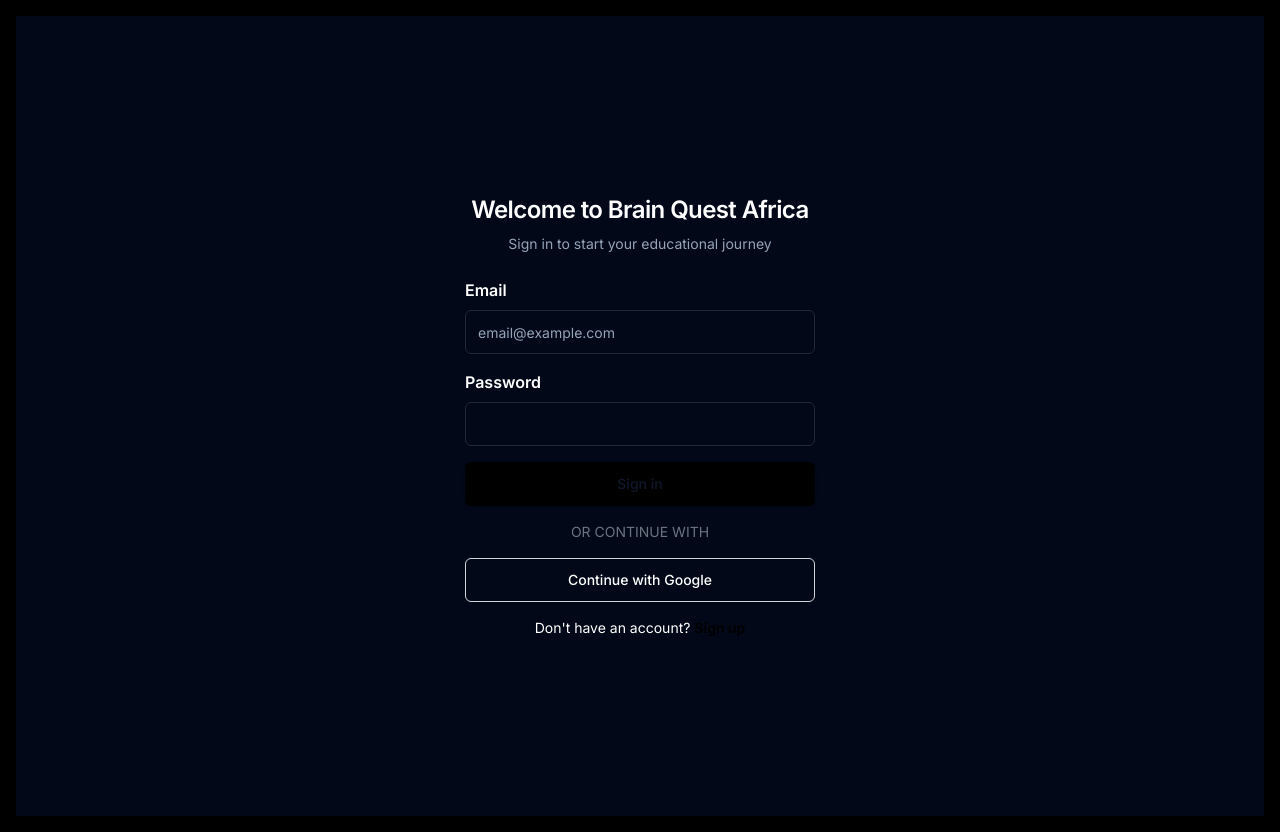
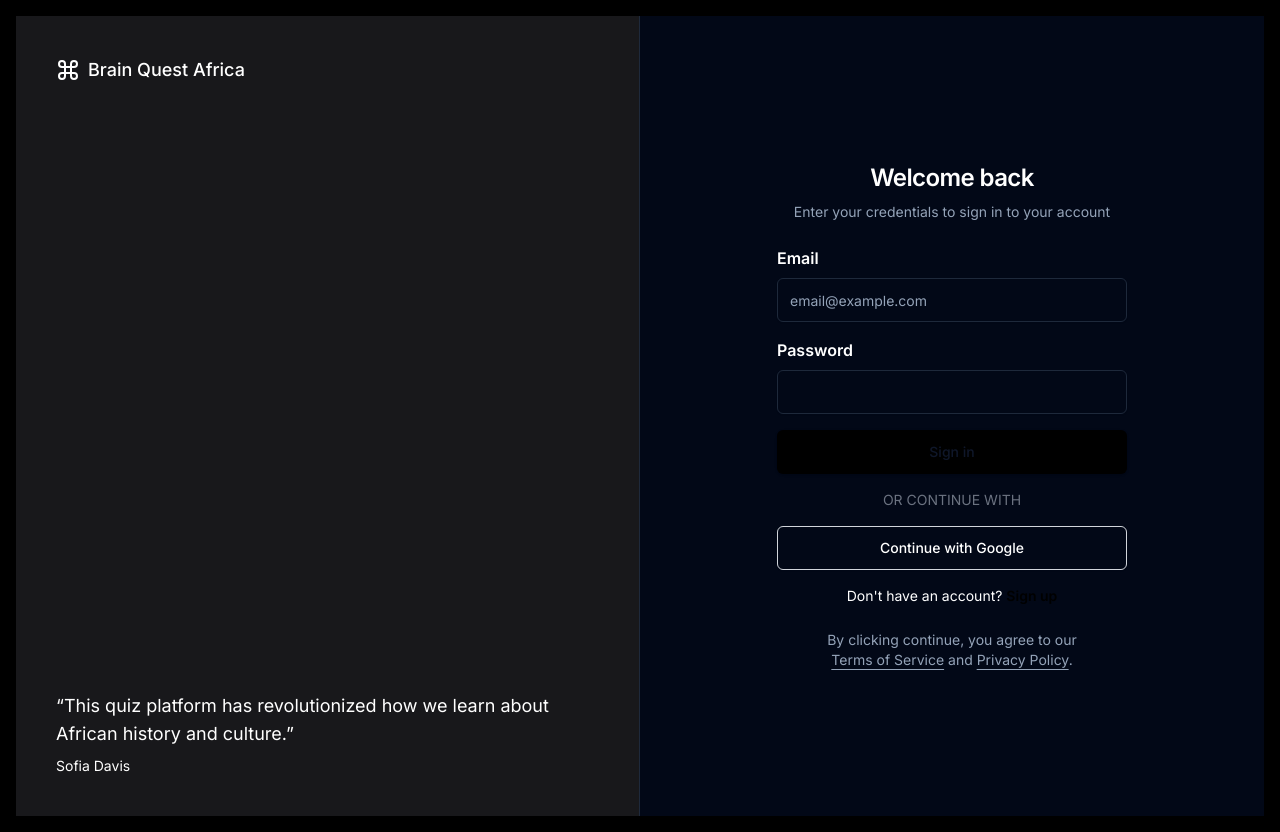
Before and after one commit to safaribeast/brain-quest-africa, a Next.js app: page /login in a window 1280 px wide. Built offline with nearby package versions, Linux system fonts and the light colour scheme; no server answers; the database is empty; sample sign-in values are in the browser's storage.

Commit message:
Fix critical build errors and improve login UI
- Fixed useSearchParams Suspense boundary error in login page
- Enhanced login page UI with split screen design
- Fixed type error in Tailwind configuration
- Resolved ESLint warnings and improved code quality

```diff
--- a/package.json
+++ b/package.json
@@ -47,6 +47,8 @@
     "@types/node": "^20",
     "@types/react": "^18",
     "@types/react-dom": "^18",
+    "@typescript-eslint/eslint-plugin": "^8.14.0",
+    "@typescript-eslint/parser": "^8.14.0",
     "autoprefixer": "^10.0.1",
     "eslint": "^8",
     "eslint-config-next": "14.2.14",
--- a/src/app/(auth)/login/page.tsx
+++ b/src/app/(auth)/login/page.tsx
@@ -1,19 +1,55 @@
-import { LoginForm } from "@/components/auth/login-form"
+import { Suspense } from 'react'
+import { LoginForm } from '@/components/auth/login-form'
 
 export default function LoginPage() {
   return (
-    <div className="flex h-screen w-screen flex-col items-center justify-center">
+    <div className="container relative min-h-screen flex-col items-center justify-center grid lg:max-w-none lg:grid-cols-2 lg:px-0">
+      <div className="relative hidden h-full flex-col bg-muted p-10 text-white lg:flex dark:border-r">
+        <div className="absolute inset-0 bg-zinc-900" />
+        <div className="relative z-20 flex items-center text-lg font-medium">
+          <svg
+            xmlns="http://www.w3.org/2000/svg"
+            viewBox="0 0 24 24"
+            fill="none"
+            stroke="currentColor"
+            strokeWidth="2"
+            strokeLinecap="round"
+            strokeLinejoin="round"
+            className="mr-2 h-6 w-6"
+          >
+            <path d="M15 6v12a3 3 0 1 0 3-3H6a3 3 0 1 0 3 3V6a3 3 0 1 0-3 3h12a3 3 0 1 0-3-3" />
+          </svg>
+          Brain Quest Africa
+        </div>
+        <div className="relative z-20 mt-auto">
+          <blockquote className="space-y-2">
+            <p className="text-lg">
+              &ldquo;This quiz platform has revolutionized how we learn about African history and culture.&rdquo;
+            </p>
+            <footer className="text-sm">Sofia Davis</footer>
+          </blockquote>
+        </div>
+      </div>
       <div className="lg:p-8">
         <div className="mx-auto flex w-full flex-col justify-center space-y-6 sm:w-[350px]">
           <div className="flex flex-col space-y-2 text-center">
-            <h1 className="text-2xl font-semibold tracking-tight">
-              Welcome to Brain Quest Africa
-            </h1>
-            <p className="text-sm text-muted-foreground">
-              Sign in to start your educational journey
-            </p>
+            <h1 className="text-2xl font-semibold tracking-tight">Welcome back</h1>
+            <p className="text-sm text-muted-foreground">Enter your credentials to sign in to your account</p>
           </div>
-          <LoginForm />
+          <Suspense fallback={<div>Loading...</div>}>
+            <LoginForm />
+          </Suspense>
+          <p className="px-8 text-center text-sm text-muted-foreground">
+            By clicking continue, you agree to our{' '}
+            <a href="/terms" className="underline underline-offset-4 hover:text-primary">
+              Terms of Service
+            </a>{' '}
+            and{' '}
+            <a href="/privacy" className="underline underline-offset-4 hover:text-primary">
+              Privacy Policy
+            </a>
+            .
+          </p>
         </div>
       </div>
     </div>
--- a/src/components/marathon/marathon-game.tsx
+++ b/src/components/marathon/marathon-game.tsx
@@ -1,6 +1,6 @@
 'use client'
 
-import { useState, useEffect } from 'react'
+import { useState, useEffect, useCallback } from 'react'
 import { Card } from '@/components/ui/card'
 import { Button } from '@/components/ui/button'
 import { Progress } from '@/components/ui/progress'
@@ -95,51 +95,7 @@
     }
   }, [gameOver, startTime])
 
-  useEffect(() => {
-    if (!isAnswered && timeLeft > 0 && !gameOver) {
-      const timer = setInterval(() => {
-        setTimeLeft((prev) => {
-          if (prev <= 1) {
-            handleAnswerTimeout()
-            clearInterval(timer)
-            return 0
-          }
-          return prev - 1
-        })
-      }, 1000)
-
-      return () => clearInterval(timer)
-    }
-  }, [isAnswered, timeLeft, gameOver])
-
-  useEffect(() => {
-    if (isAnswered && !showResults) {
-      const timer = setTimeout(() => {
-        handleNextQuestion()
-      }, 2000)
-
-      return () => clearTimeout(timer)
-    }
-  }, [isAnswered, showResults])
-
-  const progress = ((currentQuestionIndex + 1) / questions.length) * 100
-
-  function handleAnswerTimeout() {
-    setIsAnswered(true)
-    setIsCorrect(false)
-    setStreak(0)
-    handleWrongAnswer()
-  }
-
-  function handleWrongAnswer() {
-    const newLives = lives - 1
-    setLives(newLives)
-    if (newLives === 0) {
-      handleGameOver()
-    }
-  }
-
-  async function handleGameOver() {
+  const handleGameOver = useCallback(async () => {
     setGameOver(true)
     setShowResults(true)
 
@@ -158,7 +114,7 @@
         streak,
         grade: settings.form,
         subject: settings.subject,
-        correctAnswers: score / 10, // Convert score to number of correct answers
+        correctAnswers: score / 10,
         totalQuestions: questions.length,
         timeSpent: totalTimeSpent,
         difficulty: settings.difficulty,
@@ -181,35 +137,37 @@
       console.error('Error saving game result:', error)
       toast.error('Failed to save score. Please try again.')
     }
-  }
+  }, [score, streak, settings, questions.length, totalTimeSpent])
 
-  async function retryOperation<T>(
-    operation: () => Promise<T>,
-    maxAttempts: number = 3,
-    delayMs: number = 1000
-  ): Promise<T> {
-    let lastError: any
-
-    for (let attempt = 1; attempt <= maxAttempts; attempt++) {
-      try {
-        return await operation()
-      } catch (error: any) {
-        lastError = error
-        console.error(`Attempt ${attempt}/${maxAttempts} failed:`, error)
-
-        if (attempt === maxAttempts) {
-          throw error
-        }
-
-        // Wait before retrying
-        await new Promise(resolve => setTimeout(resolve, delayMs * attempt))
-      }
+  const handleNextQuestion = useCallback(() => {
+    if (currentQuestionIndex === questions.length - 1 || gameOver) {
+      handleGameOver()
+      return
     }
 
-    throw lastError
-  }
+    setCurrentQuestionIndex((prev) => prev + 1)
+    setSelectedAnswer(null)
+    setIsAnswered(false)
+    setTimeLeft(30)
+    setIsCorrect(null)
+  }, [currentQuestionIndex, questions.length, gameOver, handleGameOver])
 
-  const handleAnswer = async (selectedAnswer: string) => {
+  const handleWrongAnswer = useCallback(() => {
+    const newLives = lives - 1
+    setLives(newLives)
+    if (newLives === 0) {
+      handleGameOver()
+    }
+  }, [lives, handleGameOver])
+
+  const handleAnswerTimeout = useCallback(() => {
+    setIsAnswered(true)
+    setIsCorrect(false)
+    setStreak(0)
+    handleWrongAnswer()
+  }, [handleWrongAnswer])
+
+  const handleAnswer = useCallback(async (selectedAnswer: string) => {
     if (currentQuestion && !isAnswered) {
       const isCorrect = selectedAnswer === currentQuestion.correctAnswer
       setIsAnswered(true)
@@ -262,20 +220,62 @@
         }
       }, 1500)
     }
+  }, [currentQuestion, isAnswered, handleNextQuestion, handleGameOver])
+
+  useEffect(() => {
+    if (!isAnswered && timeLeft > 0 && !gameOver) {
+      const timer = setInterval(() => {
+        setTimeLeft((prev) => {
+          if (prev <= 1) {
+            handleAnswerTimeout()
+            clearInterval(timer)
+            return 0
+          }
+          return prev - 1
+        })
+      }, 1000)
+
+      return () => clearInterval(timer)
+    }
+  }, [isAnswered, timeLeft, gameOver, handleAnswerTimeout])
+
+  useEffect(() => {
+    if (isAnswered && !showResults) {
+      const timer = setTimeout(() => {
+        handleNextQuestion()
+      }, 2000)
+
+      return () => clearTimeout(timer)
+    }
+  }, [isAnswered, showResults, handleNextQuestion])
+
+  async function retryOperation<T>(
+    operation: () => Promise<T>,
+    maxAttempts: number = 3,
+    delayMs: number = 1000
+  ): Promise<T> {
+    let lastError: any
+
+    for (let attempt = 1; attempt <= maxAttempts; attempt++) {
+      try {
+        return await operation()
+      } catch (error: any) {
+        lastError = error
+        console.error(`Attempt ${attempt}/${maxAttempts} failed:`, error)
+
+        if (attempt === maxAttempts) {
+          throw error
+        }
+
+        // Wait before retrying
+        await new Promise(resolve => setTimeout(resolve, delayMs * attempt))
+      }
+    }
+
+    throw lastError
   }
 
-  function handleNextQuestion() {
-    if (currentQuestionIndex === questions.length - 1 || gameOver) {
-      handleGameOver()
-      return
-    }
-
-    setCurrentQuestionIndex((prev) => prev + 1)
-    setSelectedAnswer(null)
-    setIsAnswered(false)
-    setTimeLeft(30)
-    setIsCorrect(null)
-  }
+  const progress = ((currentQuestionIndex + 1) / questions.length) * 100
 
   if (loading) {
     return (
--- a/tailwind.config.ts
+++ b/tailwind.config.ts
@@ -9,7 +9,7 @@
   ],
   theme: {
     container: {
-  		center: 'true',
+      center: true,
       padding: '2rem',
       screens: {
         '2xl': '1400px'
```
Also changed, not shown: src/lib/questions/firebase.ts (+6 -5 lines), .eslintrc.json, 1 other file (tests, documents, lock files or other folders). Lines whose indentation alone changed are shown as unchanged.
